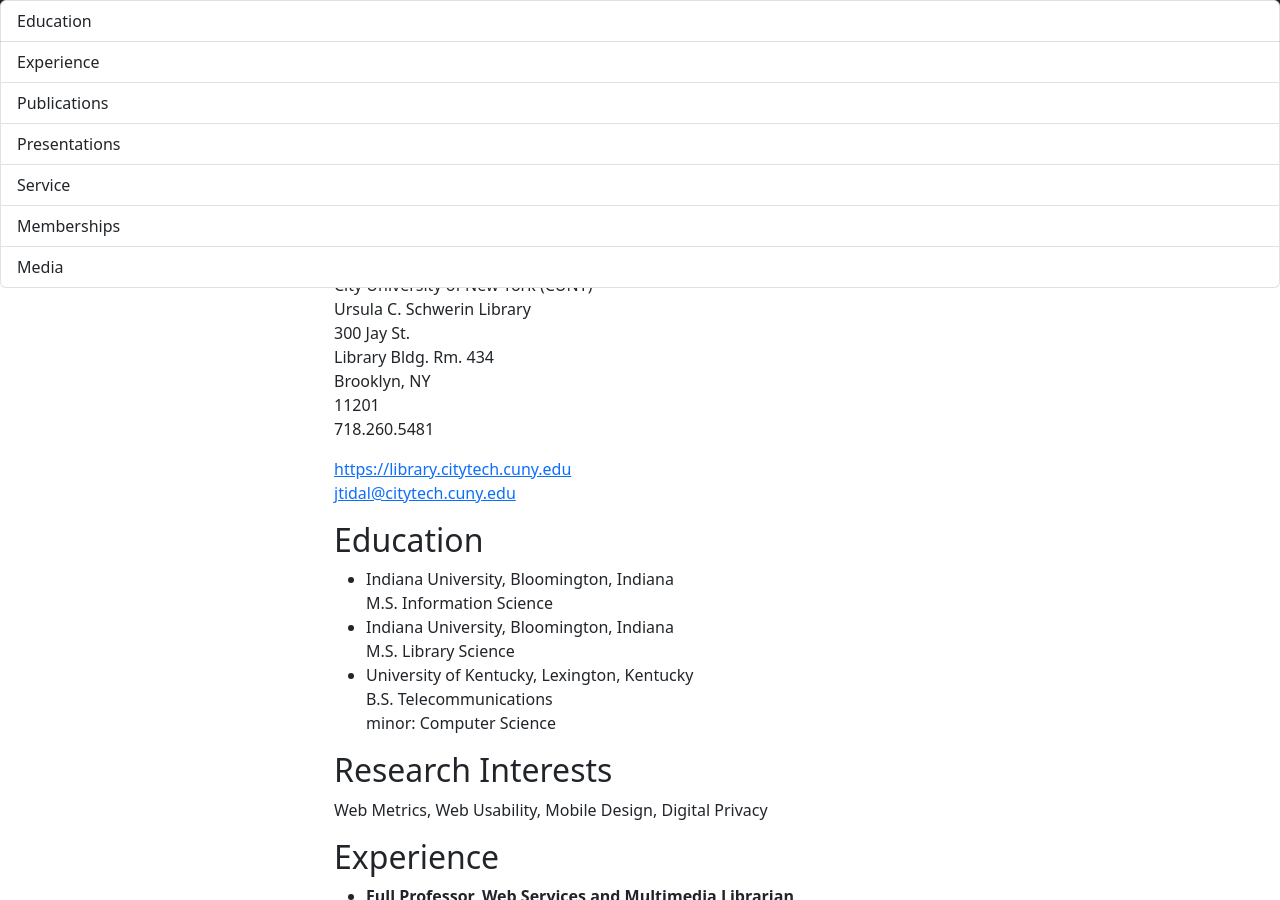
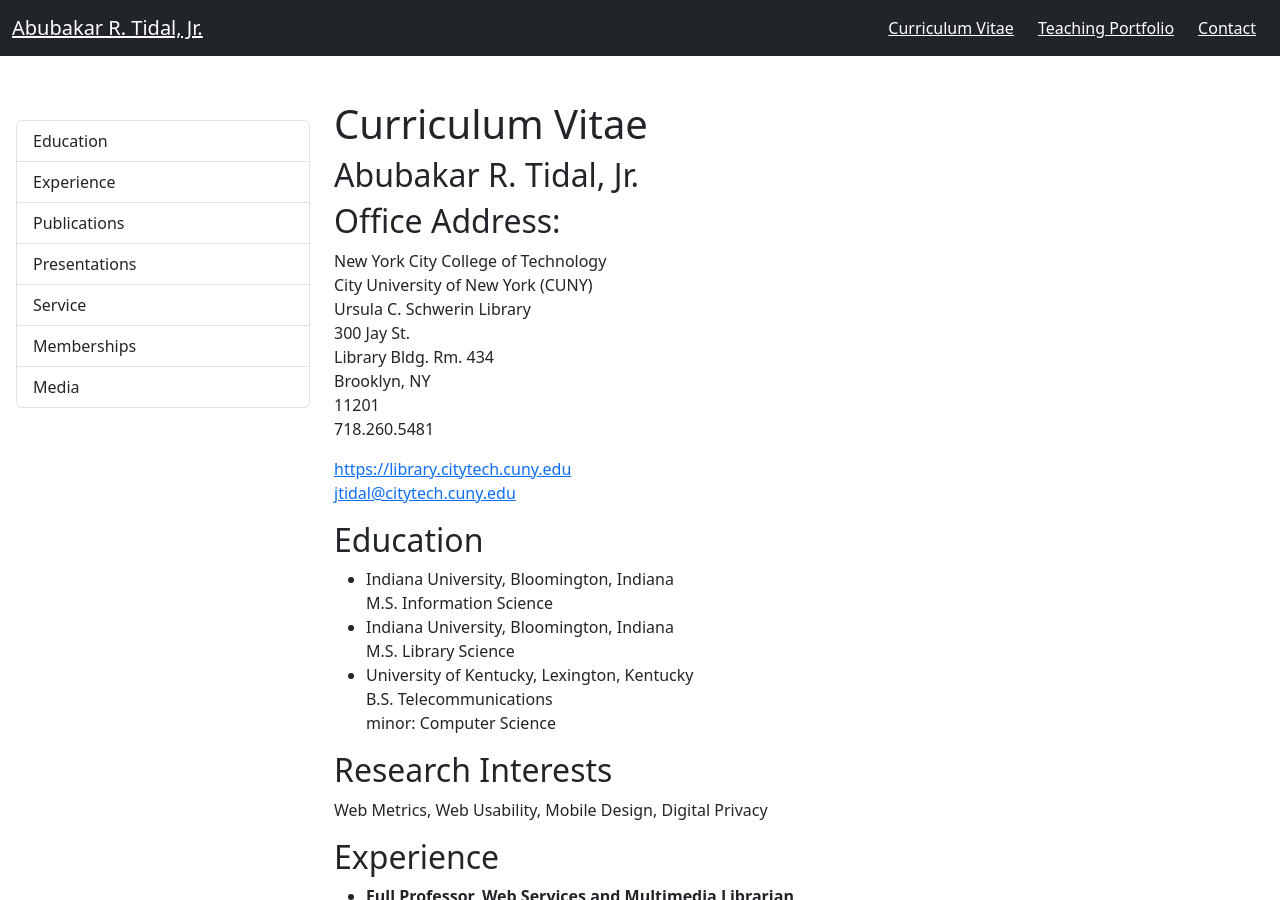
Before and after one commit to KentuckyFriedTofu/KentuckyFriedTofu.github.io, a Jekyll site: the page built from cv.html, in a window 1280 px wide and 900 px high. Built offline with Jekyll 4.4.1, drawn with Linux system fonts in a browser that asks for light colours.

Commit message:
Update cv.html

```diff
--- a/cv.html
+++ b/cv.html
@@ -4,7 +4,7 @@ title: Abubakar R. Tidal, Jr. - Curriculum Vitae
 ---
 <div class="row">
   <div class="col-sm-12 col-md-3 col-lg-3" style="padding-top:10px; margin-top: 10px;">
-    <div id="in-pageNav" class="list-group fixed-top">
+    <div id="in-pageNav" class="list-group sticky-top">
       <a class="list-group-item list-group-item-action" href="#edu">Education</a>
       <a class="list-group-item list-group-item-action" href="#xp">Experience</a>
       <a class="list-group-item list-group-item-action" href="#pub">Publications</a>
```
